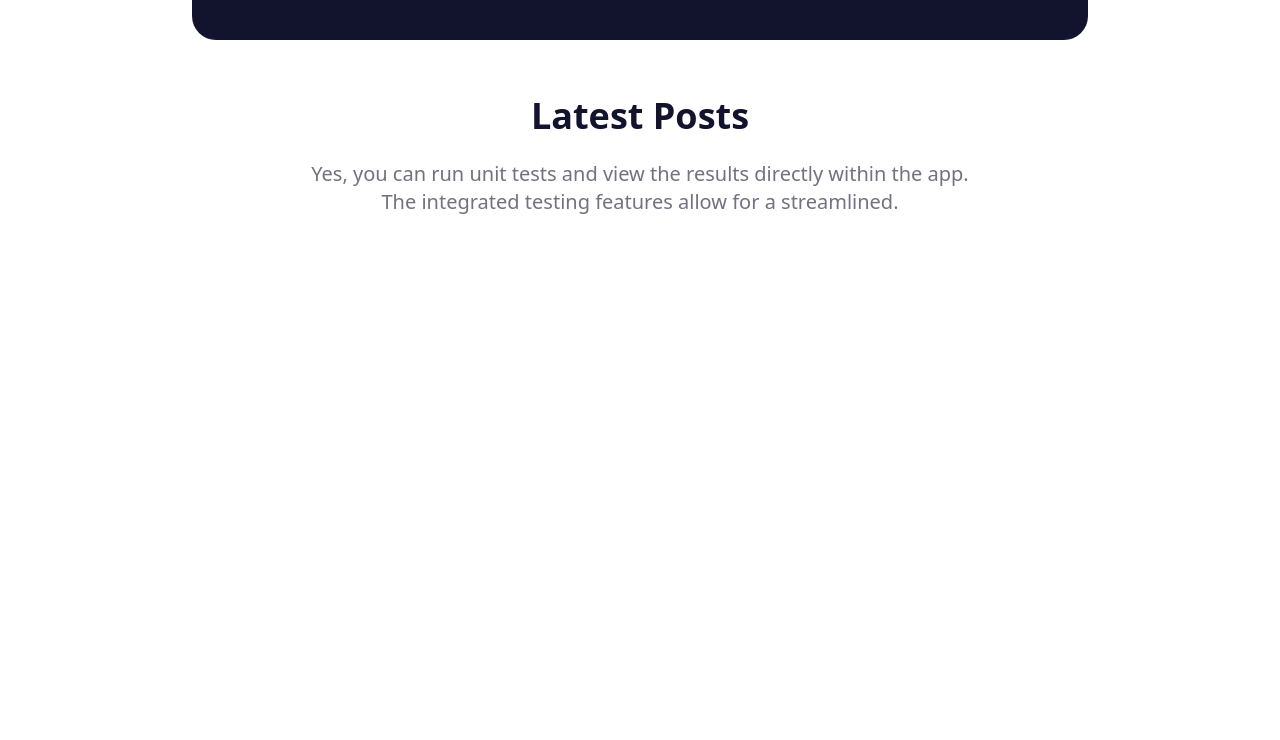
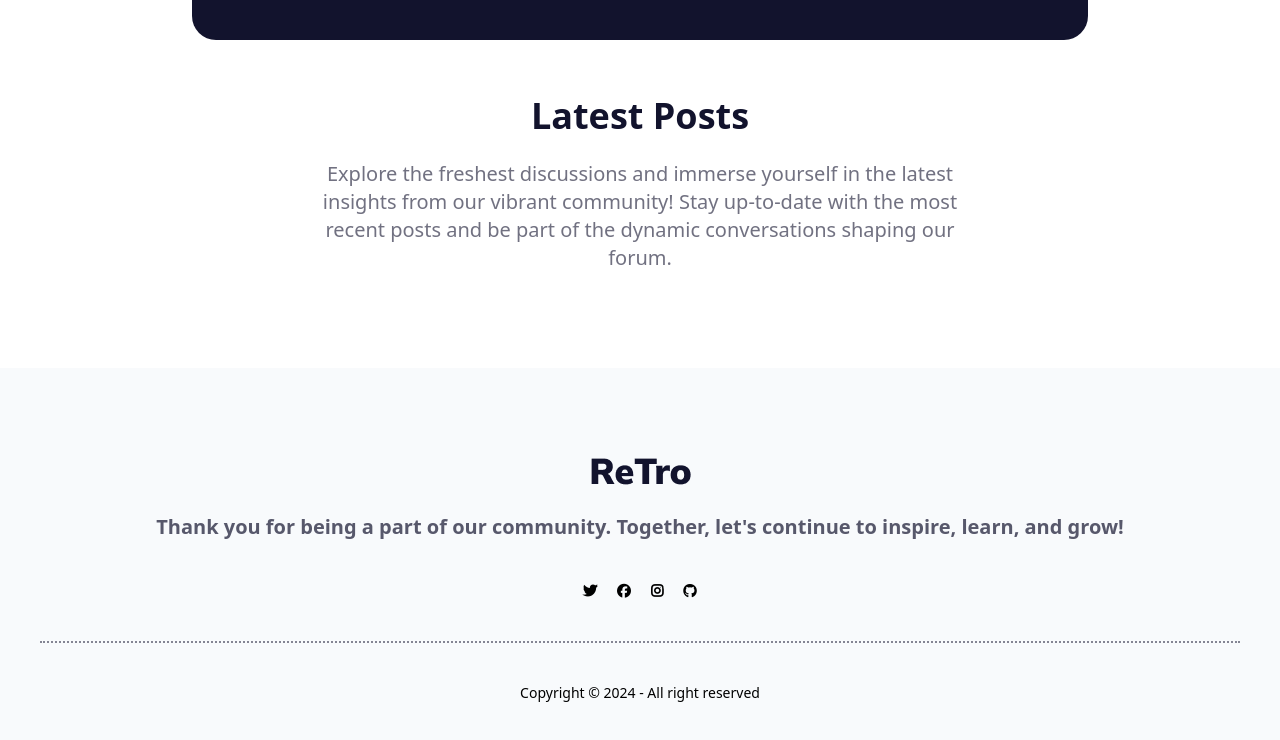
Before and after one commit to Tamanna0322/ReTro-Forum-6, a plain HTML site: page index.html in a window 1280 px wide. Shown: the part 1470-2210 px from the top of the page. Before the commit the page ends 1742 px from the top, so only its background shows below. Drawn offline with nearby package versions, Linux system fonts and the light colour scheme; no server answers.

Commit message:
added footer section

```diff
--- a/index.html
+++ b/index.html
@@ -89,7 +89,7 @@
                 <div class="lg:w-[56%] w-[70%] lg:space-y-7 space-y-2">
                     <h2 class="lg:text-5xl text-xl font-bold ">Welcome to the <br><span
                             class="text-[#797DFC]">ReTro</span> Forum</h2>
-                    <p>Share your favorite opinion and win and wp <br> forum coffee mug!</p>
+                    <p>Start a discussion and connect with fellow enthusiasts!</p>
 
                     <label
                         class="input input-bordered flex relative justify-between items-center lg:w-1/2 rounded-3xl lg:py-5 ">
@@ -144,7 +144,7 @@
                 </div>
 
                 <!-- title section -->
-                <div class="lg:w-[40%] ml-6 mt-6 ">
+                <div class="lg:w-[40%] lg:ml-6 mt-6 ">
                     <div id="title-section" class="p-7 bg-gray-100 rounded-2xl">
                         <div class="flex justify-between mb-7">
                             <h2 class="text-[#12132D] text-xl font-bold">Title</h2>
@@ -182,8 +182,7 @@
         <section class="mt-14">
             <div class="text-center lg:space-y-6 space-y-3">
                 <h2 class="lg:text-4xl text-2xl font-extrabold text-[#12132D]">Latest Posts</h2>
-                <p class="lg:text-xl text-[#12132D99] w-3/4 mx-auto">Yes, you can run unit tests and view the results
-                    directly within the app. The integrated testing features allow for a streamlined.</p>
+                <p class="lg:text-xl text-[#12132D99] w-3/4 mx-auto">Explore the freshest discussions and immerse yourself in the latest insights from our vibrant community! Stay up-to-date with the most recent posts and be part of the dynamic conversations shaping our forum.</p>
             </div>
             <div id="post-container" class="grid grid-cols-1 lg:grid-cols-3 gap-4 mt-14">
 
@@ -193,9 +192,28 @@
         </section>
 
     </main>
-    <footer>
+    <footer class="footer footer-center p-10 bg-slate-50 text-black mt-10">
+        <aside>
+          <img class="mt-10 " src="images/logo.png" alt="">
 
-    </footer>
+          <p class="font-bold text-xl mt-3 text-[#12132DB3]">
+            Thank you for being a part of our community. Together, let's continue to inspire, learn, and grow!
+          </p>
+
+        </aside>
+        <nav>
+          <div class="grid grid-flow-col gap-5">
+            <a><i class="fa-brands fa-twitter font-bold"></i></i></a>
+            <a><i class="fa-brands fa-facebook"></i></a>
+            <a><i class="fa-brands fa-instagram font-bold"></i></a>
+            <a><i class="fa-brands fa-github"></i></a>
+          </div>
+        </nav>
+        <div class="border-t-2 border-[#12132D80] border-dotted w-full">
+
+        </div>
+        <p class="">Copyright © 2024 - All right reserved</p>
+      </footer>
 
     <script src="script.js"></script>
 </body>
--- a/script.js
+++ b/script.js
@@ -95,7 +95,7 @@ function addTitle(title, view){
     <div class="flex justify-between mb-7 bg-white p-4 rounded-2xl">
     <h2 class="text-[#12132D] font-bold">${title}</h2>
     <p class="text-[#12132D99] font-bold flex"><svg xmlns="http://www.w3.org/2000/svg" fill="none" viewBox="0 0 24 24"
-    stroke-width="1.5" stroke="currentColor" class="w-6 h-6">
+    stroke-width="1.5" stroke="currentColor" class="w-6 h-6 lg:mr-2 mr-1">
     <path stroke-linecap="round" stroke-linejoin="round"
         d="M2.036 12.322a1.012 1.012 0 0 1 0-.639C3.423 7.51 7.36 4.5 12 4.5c4.638 0 8.573 3.007 9.963 7.178.07.207.07.431 0 .639C20.577 16.49 16.64 19.5 12 19.5c-4.638 0-8.573-3.007-9.963-7.178Z" />
     <path stroke-linecap="round" stroke-linejoin="round"
@@ -163,7 +163,7 @@ const latestCard = async() =>{
             <h3 class="text-xl font-bold mt-4">${item.title}</h3>
         </div>
         <div>
-            <p class="mt-4 text-[#12132DB3]">${item.description}</p>
+            <p class="mt-4 w-[85%] text-[#12132DB3]">${item.description}</p>
         </div>
         <div class="mt-4 flex space-x-5">
             <div class="h-[50px] w-[50px] rounded-full">
```
